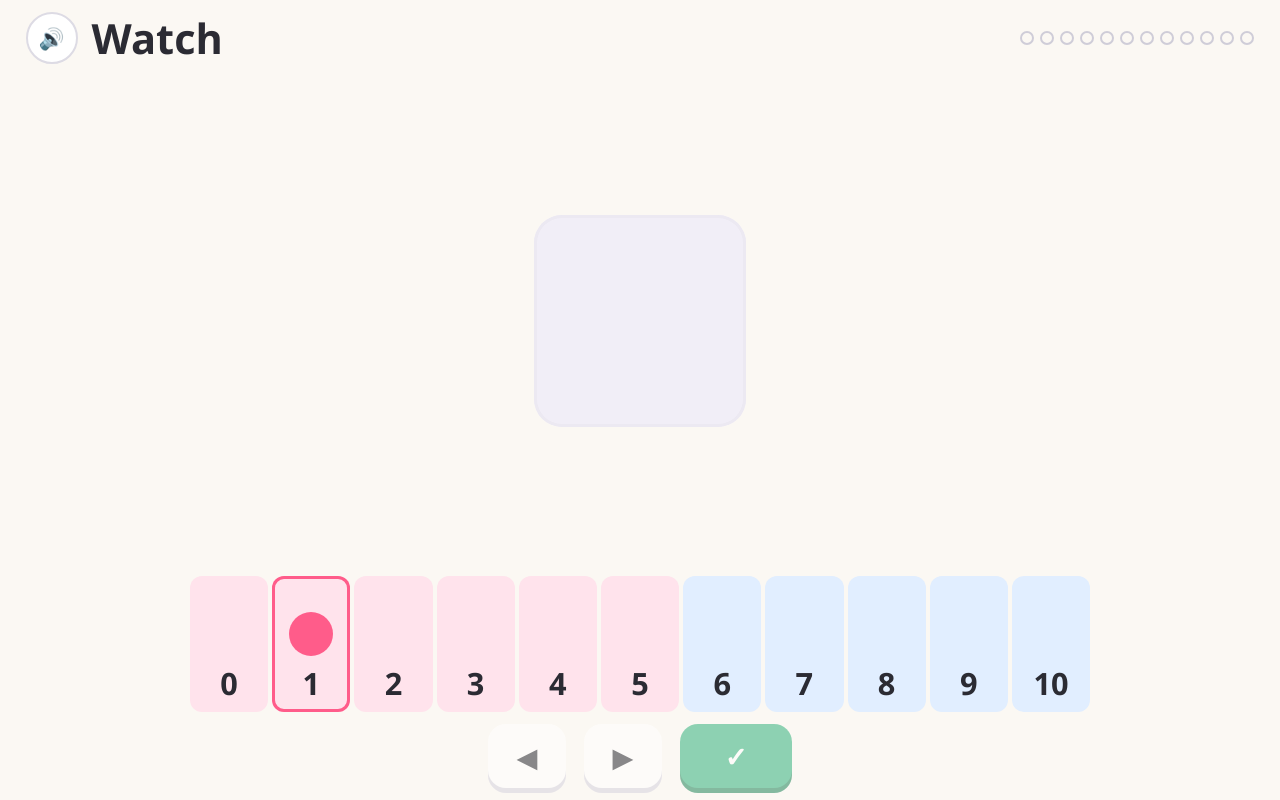
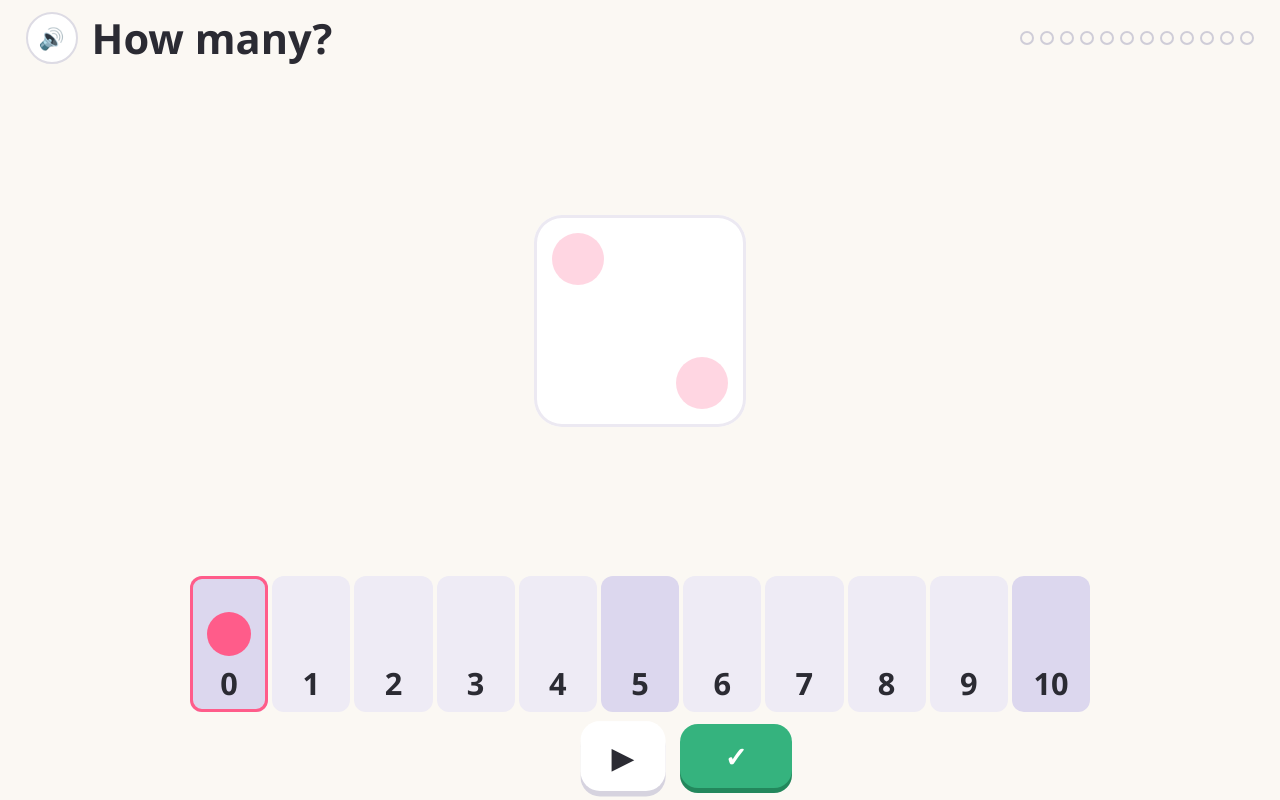
Before and after one commit to YangL2026/numbergame, a plain HTML site: page index.html in a window 1280 px wide. Both pictures are taken after a click on the button "Play". Drawn offline with Linux system fonts and the light colour scheme.

Commit message:
Warm-ups replace Watch examples; longer fading flash; single-colour track
Spec 0.5, from the first adult playthrough.

Co-Authored-By: Claude Fable 5.2 <noreply@anthropic.com>
Claude-Session: https://claude.ai/code/session_01JGApe47Uxzfj8mbxYTXkYc

```diff
--- a/config/settings.json
+++ b/config/settings.json
@@ -1,7 +1,8 @@
 {
   "itemsPerSession": 12,
   "sessionsPerDay": 2,
-  "flashMs": 1000,
+  "flashMs": 1500,
+  "fadeMs": 600,
   "reviewShare": 0.3,
   "requeueDistance": 3,
   "sounds": true
--- a/config/skills.json
+++ b/config/skills.json
@@ -3,14 +3,14 @@
   "mastery": { "window": 20, "accuracy": 0.85, "days": 2, "fallbackWindow": 10, "fallbackAccuracy": 0.5 },
   "skills": [
     { "id": "S1", "type": "flash", "given": 0, "added": [1, 5], "track": 10, "enabled": true,
-      "demo": [[0, 2], [0, 3]] },
+      "warmup": [[0, 2], [0, 3], [0, 4]] },
     { "id": "S2", "type": "flash", "given": 5, "added": [1, 5], "track": 10, "enabled": true,
-      "intro": "five", "demo": [[5, 2]] },
+      "intro": "five", "warmup": [[5, 1], [5, 3]] },
     { "id": "S3", "type": "cup", "given": [3, 8], "added": [1, 2], "maxTotal": 10, "track": 10, "enabled": true,
-      "demo": [[4, 1], [6, 2]] },
+      "warmup": [[4, 1], [6, 2]] },
     { "id": "S4", "type": "cup", "given": [5, 9], "added": [1, 3], "maxTotal": 12, "track": 20, "enabled": true },
     { "id": "S5", "type": "ten", "given": 10, "added": [1, 9], "track": 20, "enabled": true,
-      "intro": "ten", "demo": [[10, 2], [10, 4]] },
+      "intro": "ten", "warmup": [[10, 2], [10, 4]] },
     { "id": "S6", "type": "cup", "given": [11, 17], "added": [1, 3], "maxTotal": 20, "track": 20, "enabled": true },
     { "id": "S7", "type": "more", "start": [3, 9], "gap": [1, 6], "track": 20, "enabled": false },
     { "id": "S8", "type": "more", "start": [1, 9], "flag": 10, "track": 10, "enabled": false },
--- a/engine/session.js
+++ b/engine/session.js
@@ -12,6 +12,7 @@ export async function runSession({ root, config, profile, theme, sound, save, sp
   const S = config.settings;
   const total = S.itemsPerSession;
   const wait = (ms) => sleep(ms / speed);
+  root.style.setProperty('--fade', (S.fadeMs / speed) + 'ms');
 
   root.innerHTML = `
     <div class="play">
@@ -118,9 +119,12 @@ export async function runSession({ root, config, profile, theme, sound, save, sp
     if (pic.flashes) pic.hideLoose();
     stage.appendChild(pic.el);
     if (pic.flashes) {
-      await wait(600);
+      pic.cue();
+      await wait(700);
       pic.showLoose();
       await wait(S.flashMs);
+      pic.fadeLoose();
+      await wait(S.fadeMs);
       pic.hideLoose();
     } else {
       await wait(300);
@@ -166,41 +170,40 @@ export async function runSession({ root, config, profile, theme, sound, save, sp
     await wait(300);
   }
 
-  // A worked example that plays by itself.
-  async function demo(item) {
-    play.classList.add('demo');
-    q.textContent = 'Watch';
-    const pic = await present(item);
-    for (let i = 0; i < item.added; i++) {
-      await wait(650);
-      track.hop(1);
-    }
-    await wait(500);
-    btnOk.classList.add('pulse');
-    await wait(700);
-    btnOk.classList.remove('pulse');
-    await celebrate(pic);
-    q.textContent = QUESTION;
-    play.classList.remove('demo');
+  // Warm-up: the dots stay on screen, faded. Each hop makes one solid.
+  async function warmup(item) {
+    track.build(item.track);
+    track.set(item.given);
+    stage.innerHTML = '';
+    const pic = GAMES[item.type].build(item, theme);
+    stage.appendChild(pic.el);
+    await guided(item, pic);
   }
 
-  // The first time a skill appears: token meaning, then worked examples.
+  async function card(node, ms) {
+    play.classList.add('card');
+    stage.innerHTML = '';
+    stage.appendChild(node);
+    await wait(ms);
+    play.classList.remove('card');
+  }
+
+  // The first time a skill appears: token meaning, warm-ups, then "Your turn".
   async function introduce(skillId) {
     if (profile.demos[skillId]) return;
     const skill = activeSkills(config).find((s) => s.id === skillId);
     if (!skill) return;
-    if (skill.intro) {
-      play.classList.add('demo');
-      q.textContent = 'Watch';
-      stage.innerHTML = '';
-      stage.appendChild(tokenIntro(skill.intro, theme));
-      await wait(3200);
-      play.classList.remove('demo');
+    if (skill.intro) await card(tokenIntro(skill.intro, theme), 3200);
+    const warmups = skill.warmup || [];
+    for (const [given, added] of warmups) {
+      await warmup(fixedItem(skill, given, added));
     }
-    for (const [given, added] of skill.demo || []) {
-      await demo(fixedItem(skill, given, added));
+    if (warmups.length) {
+      const turn = document.createElement('p');
+      turn.className = 'yourturn';
+      turn.textContent = 'Your turn';
+      await card(turn, 1800);
     }
-    q.textContent = QUESTION;
     profile.demos[skillId] = true;
     save();
   }
--- a/games/pieces.js
+++ b/games/pieces.js
@@ -57,8 +57,10 @@ export function assemble(givenEl, loose, flashes) {
     el: picture,
     loose: loose.dots,
     flashes,
-    hideLoose() { loose.el.classList.add('hidden'); },
-    showLoose() { loose.el.classList.remove('hidden'); },
+    hideLoose() { loose.el.classList.remove('fading', 'ready'); loose.el.classList.add('hidden'); },
+    showLoose() { loose.el.classList.remove('hidden', 'fading', 'ready'); },
+    fadeLoose() { loose.el.classList.add('fading'); },
+    cue() { loose.el.classList.add('ready'); },
   };
 }
 
--- a/games/track.js
+++ b/games/track.js
@@ -18,11 +18,10 @@ export class Track {
     this.root.dataset.max = String(max);
     this.cells = [];
     for (let i = 0; i <= max; i++) {
-      // Blocks of five: 0-5, 6-10, 11-15, 16-20.
-      const block = i <= 5 ? 0 : Math.ceil((i - 5) / 5);
       const cell = document.createElement('button');
       cell.type = 'button';
-      cell.className = 'cell ' + (block % 2 === 0 ? 'blockA' : 'blockB');
+      // Every fifth number is a quiet landmark.
+      cell.className = 'cell' + (i % 5 === 0 ? ' landmark' : '');
       cell.innerHTML = '<span class="slot"></span><span class="num">' + i + '</span>';
       cell.addEventListener('pointerdown', (e) => {
         if (!e.isPrimary) return; // ignore a resting palm or second finger
--- a/style.css
+++ b/style.css
@@ -1,8 +1,8 @@
 :root {
   --bg: #fbf8f3;
   --ink: #2b2b33;
-  --block-a: #ffe3ec;
-  --block-b: #e1eeff;
+  --cell: #eeebf5;
+  --cell-landmark: #dcd7ee;
   --mark: #ff5c8a;
   --mark-dark: #d43c69;
   --ok: #35b37e;
@@ -90,6 +90,8 @@ button {
 .loose.dice { grid-template-columns: repeat(3, var(--dot)); grid-template-rows: repeat(3, var(--dot)); }
 .loose.rows { grid-template-columns: repeat(5, var(--dot)); grid-auto-rows: var(--dot); }
 .loose.hidden { background: var(--soft); }
+.loose.fading .tok { opacity: 0; transition: opacity var(--fade, 600ms) ease-in; }
+.loose.ready { animation: pulse 0.7s ease-in-out; }
 .loose.hidden .tok { visibility: hidden; }
 
 .cup {
@@ -127,9 +129,9 @@ button {
   flex-direction: column;
   align-items: center;
   justify-content: flex-end;
-  background: var(--block-a);
+  background: var(--cell);
 }
-.cell.blockB { background: var(--block-b); }
+.cell.landmark { background: var(--cell-landmark); }
 .cell.here { box-shadow: inset 0 0 0 3px var(--mark); }
 .cell .slot { flex: 1; width: 100%; display: flex; align-items: flex-end; justify-content: center; pointer-events: none; }
 .cell .num { font-size: clamp(1.05rem, 2.4vw, 2rem); font-weight: 800; transition: transform 0.2s, color 0.2s; pointer-events: none; }
@@ -153,9 +155,9 @@ button {
 .ctl.ok:active { box-shadow: 0 2px 0 var(--ok-dark); }
 .pulse { animation: pulse 0.9s ease-in-out infinite; }
 
-/* While an example plays by itself, nothing responds. */
-.demo .track, .demo .controls { pointer-events: none; }
-.demo .controls { opacity: 0.55; }
+/* While a card is showing, only the card is on screen. */
+.card .q, .card .speak, .card .trackwrap { visibility: hidden; }
+.yourturn { font-size: clamp(3rem, 12vh, 6rem); font-weight: 800; margin: 0; color: var(--mark-dark); animation: pop 0.4s ease-out; }
 /* In a walkthrough the back button is not used. */
 .guided .ctl.left { visibility: hidden; }
 
```
Also changed, not shown: 3 other files.
